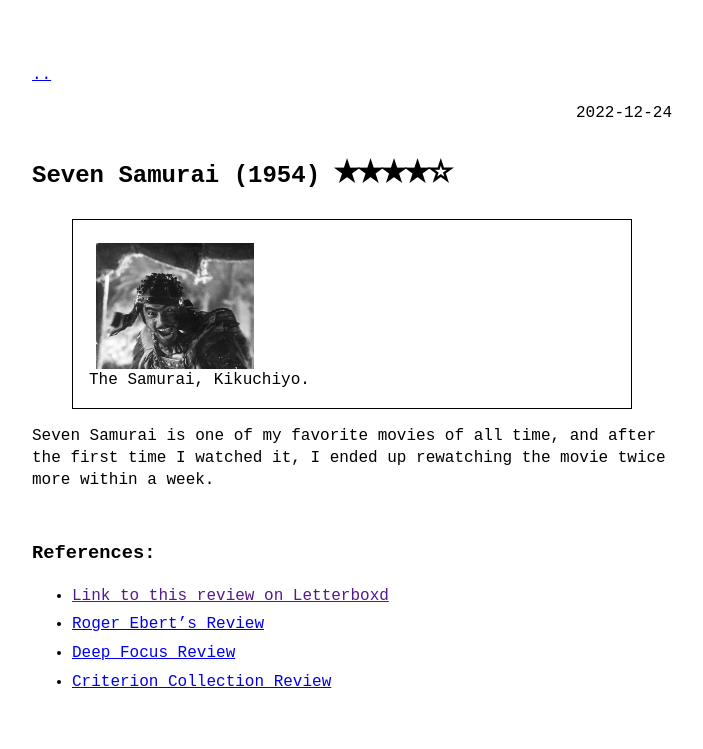
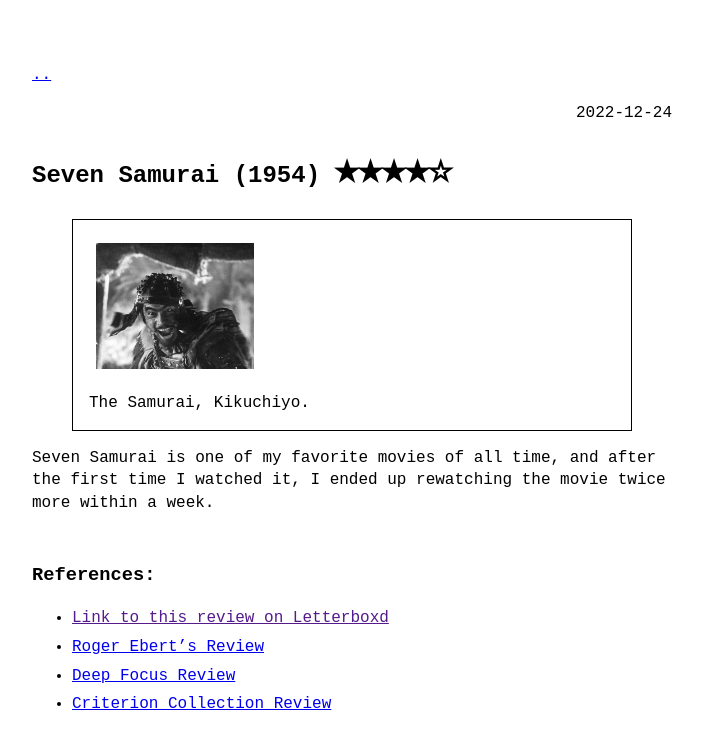
Before and after one commit to abadari3/abadari3.github.io, a Jekyll site: the page built from _posts/2022-12-24-Seven Samurai 1954.md, in a window 1280 px wide. Shown: the top 749 px of the page, without its empty margins (288-991 px from the left). Built offline with Jekyll 4.4.1, drawn with Linux system fonts in a browser that asks for light colours.

Commit message:
Update 2022-12-24-Seven Samurai 1954.md

```diff
--- a/_posts/2022-12-24-Seven Samurai 1954.md
+++ b/_posts/2022-12-24-Seven Samurai 1954.md
@@ -3,7 +3,7 @@
 title: Seven Samurai (1954) <font size=7>★★★★☆</font>
 ---
 
-> <img src="https://raw.githubusercontent.com/abadari3/abadari3.github.io/master/_images/sevensamurai1.jpeg" style="margin-right: 7px;margin-left: 7px;margin-top: 7px;width: 30%">
+> <img align="center" src="https://raw.githubusercontent.com/abadari3/abadari3.github.io/master/_images/sevensamurai1.jpeg" style="margin-right: 7px;margin-left: 7px;margin-top: 7px;width: 30%"> <br>
 > The Samurai, Kikuchiyo.
 
 Seven Samurai is one of my favorite movies of all time, and after the first time I watched it, I ended up rewatching the movie twice more within a week.
```
